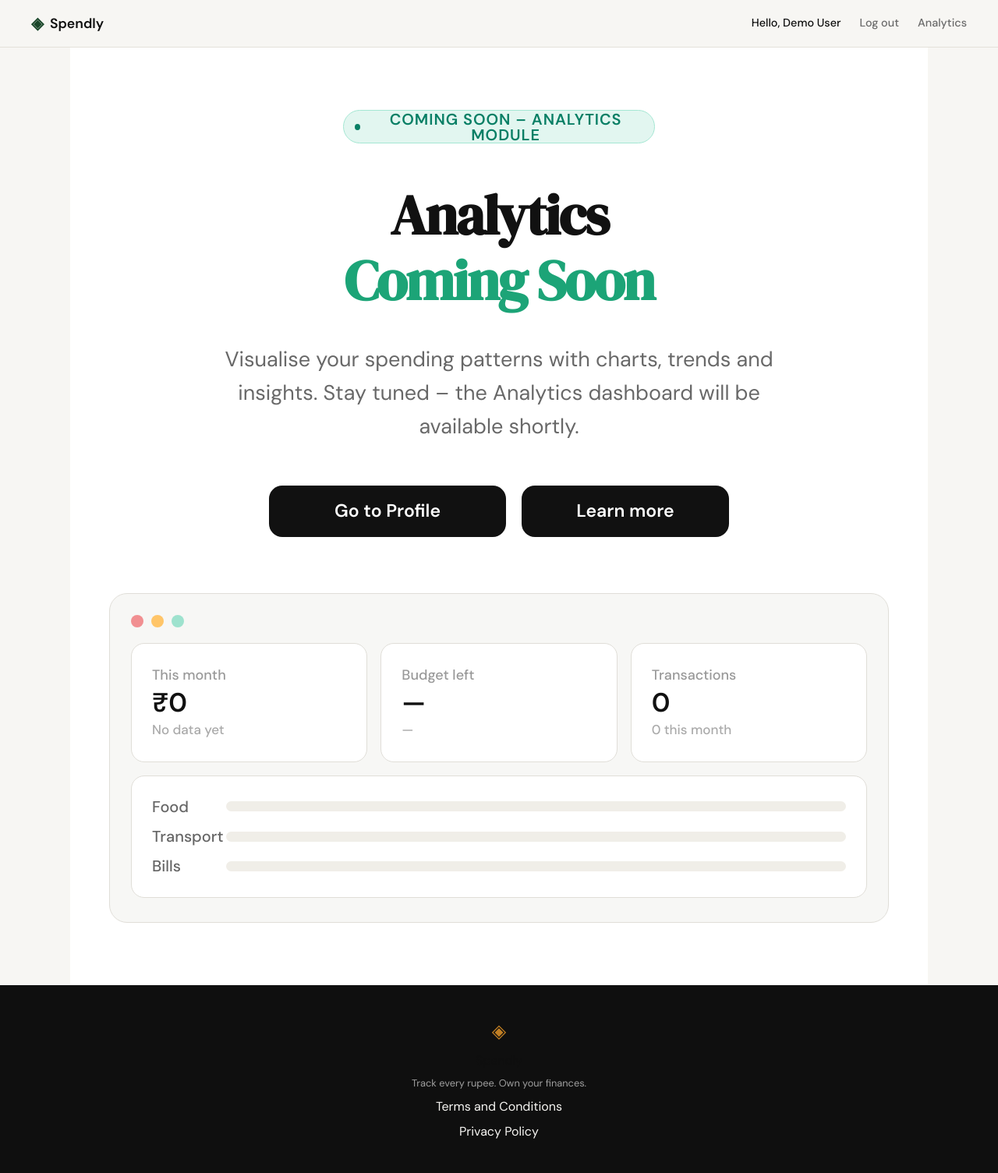
After one commit to abhiark01/Expense-Tracker, a Flask app: page /analytics in a window 1280 px wide. The commit adds this page. Shown: the whole page at 78% size. Run offline with Flask 3, Linux system fonts and the light colour scheme; a user stored in the database is signed in; data comes from the database, SQL or seed files in the repository.

Commit message:
Add Analytics coming‑soon page, navbar item, protected route, active nav handling

```diff
--- a/app.py
+++ b/app.py
@@ -13,15 +13,15 @@ app.secret_key = "spendly-dev-secret-key-change-in-production"
 
 @app.context_processor
 def inject_user():
-    """Make current user available in all templates."""
+    """Make current user available in all templates, plus the current request path for active menu highlighting."""
     user_id = session.get("user_id")
     if user_id:
         db = get_db()
         user = db.execute("SELECT id, name, email, created_at FROM users WHERE id = ?", (user_id,)).fetchone()
         db.close()
         if user:
-            return {"user": dict(user)}
-    return {"user": None}
+            return {"user": dict(user), "request_path": request.path}
+    return {"user": None, "request_path": request.path}
 
 # ------------------------------------------------------------------ #
 # Database setup — run once at startup so tables and seed data       #
@@ -116,11 +116,18 @@ def login():
 # Placeholder routes — students will implement these                  #
 # ------------------------------------------------------------------ #
 
-@app.route("/logout")
-def logout():
-    session.clear()
-    flash("You have been logged out")
-    return redirect(url_for("landing"))
+@app.route("/analytics")
+def analytics():
+    """Render the Coming‑Soon analytics page.
+
+    The page is only visible to logged‑in users. Unauthenticated visitors are
+    redirected to the login page, matching the behaviour of the other protected
+    routes in the app.
+    """
+    if not session.get("user_id"):
+        return redirect(url_for("login"))
+    return render_template("analytics.html")
+
 
 
 @app.route("/profile")
--- /dev/null
+++ b/templates/analytics.html
@@ -0,0 +1,101 @@
+{% extends "base.html" %}
+
+{% block title %}Analytics — Coming Soon{% endblock %}
+
+{% block head %}
+<link rel="stylesheet" href="{{ url_for('static', filename='css/landing.css') }}">
+{% endblock %}
+
+{% block content %}
+<section class="hero-section">
+    <!-- Free‑plan badge -->
+    <div class="hero-badge">
+        <span class="hero-badge-dot"></span>
+        <span class="hero-badge-text">Coming Soon – Analytics Module</span>
+    </div>
+
+    <!-- Main headline -->
+    <h1 class="hero-title">
+        <span class="line-1">Analytics</span>
+        <span class="line-2">Coming Soon</span>
+    </h1>
+
+    <!-- Supporting description -->
+    <p class="hero-subtitle">
+        Visualise your spending patterns with charts, trends and insights.
+        Stay tuned – the Analytics dashboard will be available shortly.
+    </p>
+
+    <!-- Call‑to‑action buttons (same as landing page for consistency) -->
+    <div class="hero-actions">
+        <a href="{{ url_for('profile') }}" class="btn-cta btn-black">Go to Profile</a>
+        <a href="{{ url_for('login') }}" class="btn-cta btn-black" id="openModalBtn">Learn more</a>
+    </div>
+
+    <!-- Mock dashboard card – re‑used from landing page for visual consistency -->
+    <div class="dashboard-card">
+        <div class="window-controls">
+            <span class="control-dot dot-red"></span>
+            <span class="control-dot dot-yellow"></span>
+            <span class="control-dot dot-green"></span>
+        </div>
+        <div class="summary-cards">
+            <div class="summary-card">
+                <span class="summary-label">This month</span>
+                <span class="summary-value">₹0</span>
+                <span class="summary-trend neutral">No data yet</span>
+            </div>
+            <div class="summary-card">
+                <span class="summary-label">Budget left</span>
+                <span class="summary-value">—</span>
+                <span class="summary-trend neutral">—</span>
+            </div>
+            <div class="summary-card">
+                <span class="summary-label">Transactions</span>
+                <span class="summary-value">0</span>
+                <span class="summary-trend neutral">0 this month</span>
+            </div>
+        </div>
+        <div class="category-panel">
+            <div class="category-row">
+                <span class="category-label">Food</span>
+                <div class="category-track"><div class="category-fill fill-food" style="width: 0%;"></div></div>
+            </div>
+            <div class="category-row">
+                <span class="category-label">Transport</span>
+                <div class="category-track"><div class="category-fill fill-transport" style="width: 0%;"></div></div>
+            </div>
+            <div class="category-row">
+                <span class="category-label">Bills</span>
+                <div class="category-track"><div class="category-fill fill-bills" style="width: 0%;"></div></div>
+            </div>
+        </div>
+    </div>
+</section>
+
+<!-- Optional modal – kept identical to landing page for consistency -->
+<div id="videoModal" class="modal" style="display: none;">
+    <div class="modal-content">
+        <span class="close-btn">&times;</span>
+        <iframe id="videoFrame" width="560" height="315" src="" frameborder="0" allow="accelerometer; autoplay; clipboard-write; encrypted-media; gyroscope; picture-in-picture" allowfullscreen></iframe>
+    </div>
+</div>
+
+<script>
+    const modal = document.getElementById("videoModal");
+    const btn = document.getElementById("openModalBtn");
+    const span = document.getElementsByClassName("close-btn")[0];
+    const iframe = document.getElementById("videoFrame");
+    if (btn) {
+        btn.onclick = function(event) {
+            event.preventDefault();
+            modal.style.display = "block";
+            iframe.src = "https://www.youtube.com/embed/dQw4w9WgXcQ?autoplay=1";
+        }
+    }
+    if (span) {
+        span.onclick = function() { modal.style.display = "none"; iframe.src = ""; }
+    }
+    window.onclick = function(event) { if (event.target == modal) { modal.style.display = "none"; iframe.src = ""; } }
+</script>
+{% endblock %}
--- a/templates/base.html
+++ b/templates/base.html
@@ -22,6 +22,7 @@
                 {% if session.get('user_id') and user %}
                     <span class="nav-user">Hello, {{ user.name }}</span>
                     <a href="{{ url_for('logout') }}">Log out</a>
+                    <a href="{{ url_for('analytics') }}" class="{% if request_path == '/analytics' %}nav-active{% endif %}">Analytics</a>
                 {% else %}
                     <a href="{{ url_for('login') }}">Sign in</a>
                     <a href="{{ url_for('register') }}" class="nav-cta">Get started</a>
```
